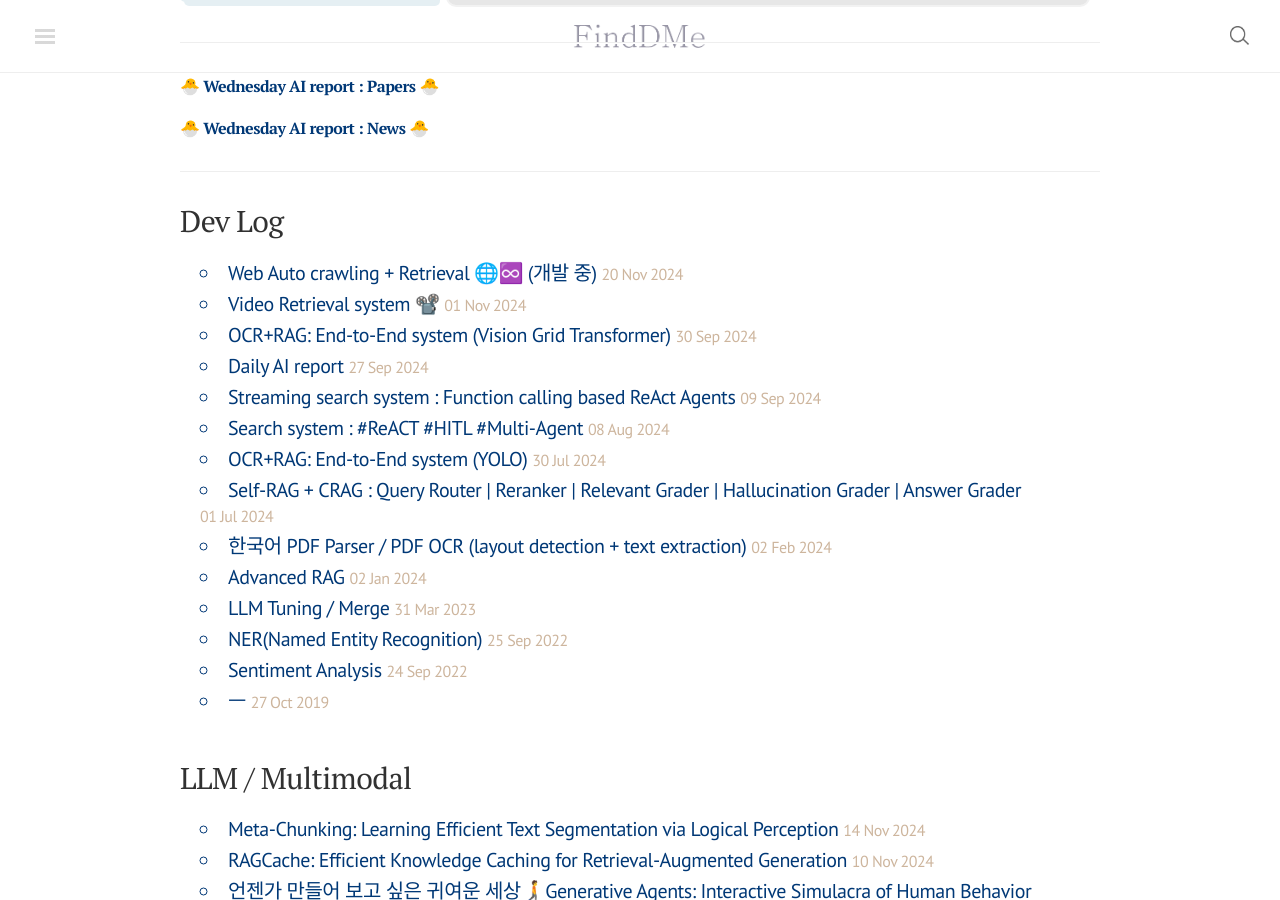
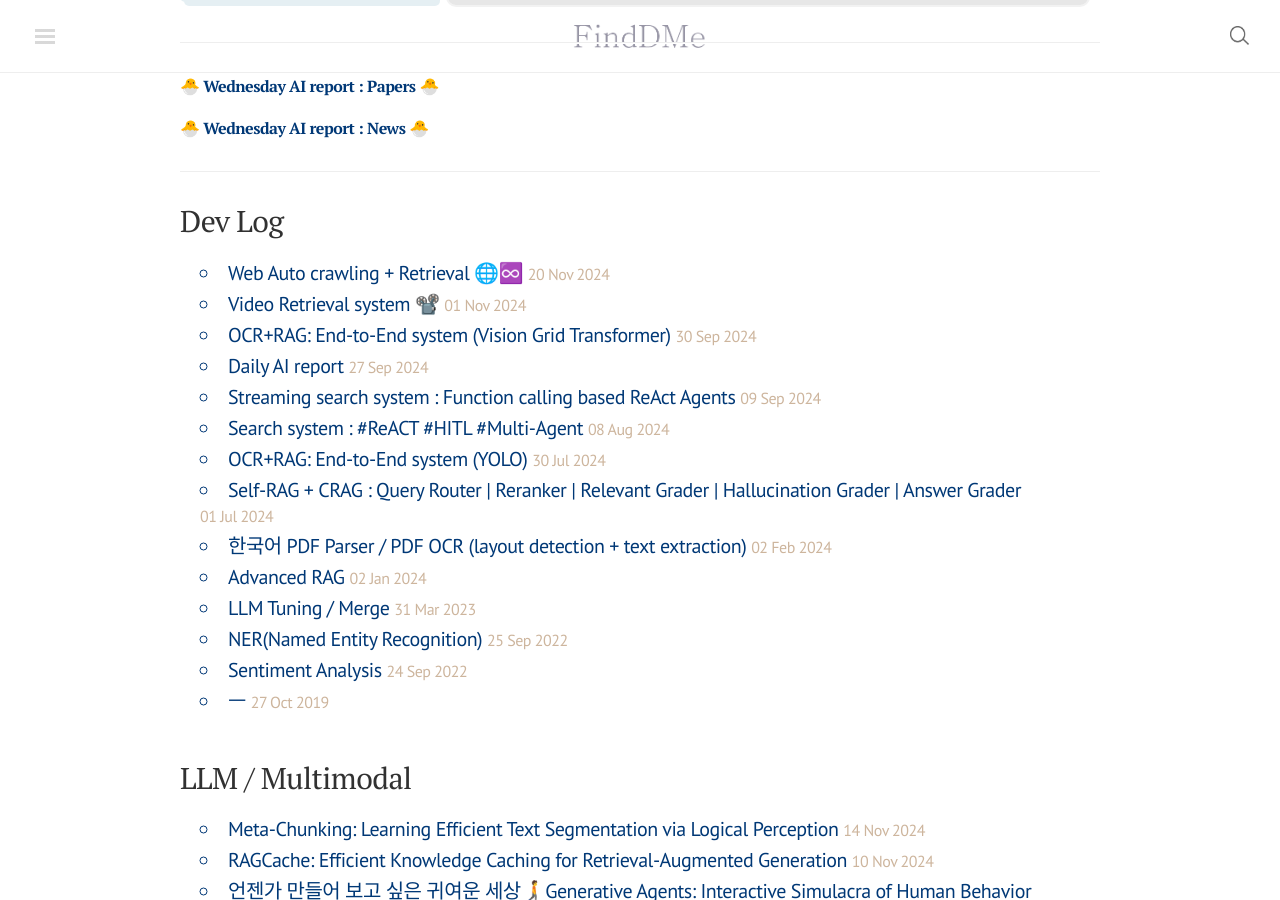
Before and after one commit to finddme/finddme.github.io, a Jekyll site: the page built from index.html, in a window 1280 px wide and 900 px high, scrolled down 458 px. Built offline with Jekyll 4.4.1, drawn with Linux system fonts in a browser that asks for light colours; nearby versions of some CDN libraries; comment, search, counter and statistics services are not loaded; grey boxes are pictures that could not be loaded.

Commit message:
Update 2024-11-20-web_retrieval.md

```diff
--- a/_posts/2024-11-20-web_retrieval.md
+++ b/_posts/2024-11-20-web_retrieval.md
@@ -1,5 +1,5 @@
 ---
-title: "Web Auto crawling + Retrieval 🌐♾️ (개발 중)"
+title: "Web Auto crawling + Retrieval 🌐♾️"
 category: Dev Log
 tag: Development
 ---
```
